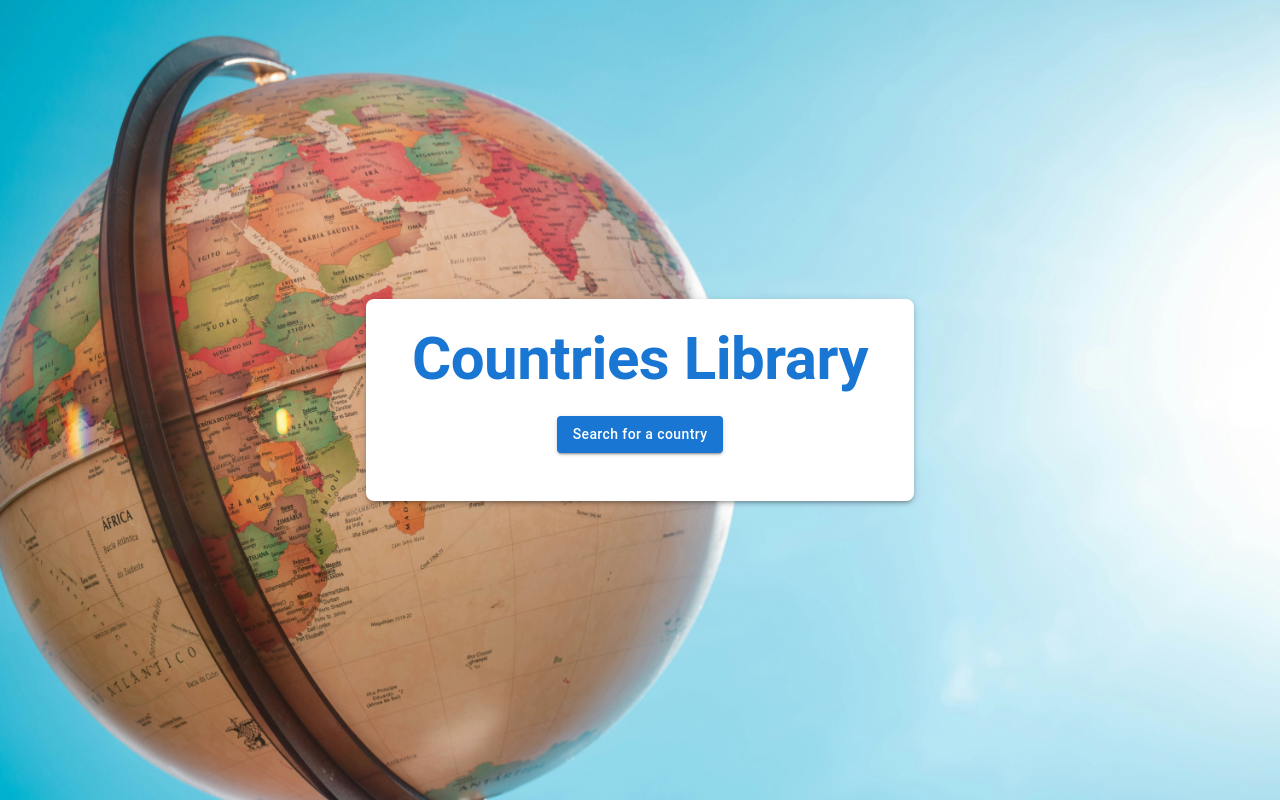
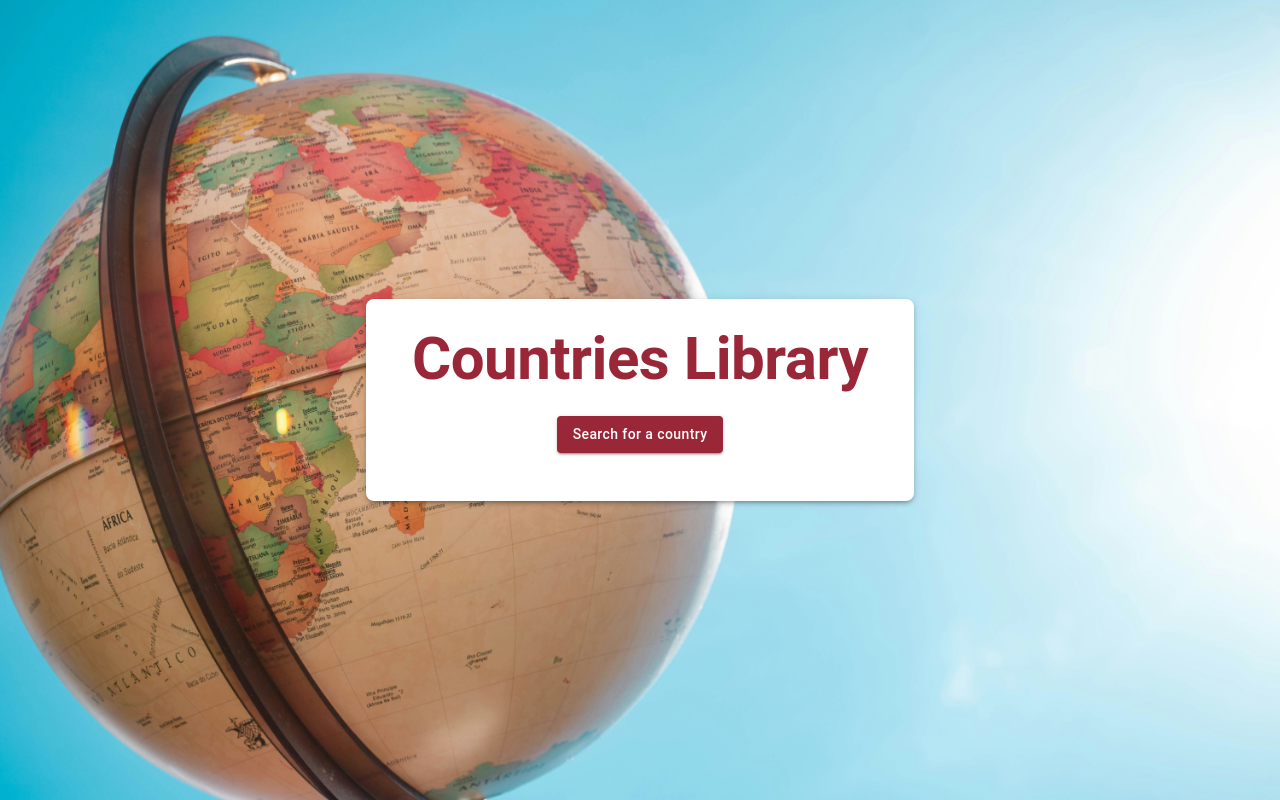
Before and after one commit to Derrick-Nyongesa/Countries, a React (Create React App) app: page / in a window 1280 px wide. Built offline with nearby package versions, Linux system fonts and the light colour scheme.

Commit message:
buttons styling

```diff
--- a/src/comopents/Country.js
+++ b/src/comopents/Country.js
@@ -110,9 +110,9 @@ function Country() {
       <Box px={3} py={2}>
         <Button
           variant="contained"
-          color="primary"
           onClick={() => navigate("/")}
           startIcon={<MenuIcon />}
+          style={{ backgroundColor: "#9a2738", color: "#fff" }}
         >
           Back to Home
         </Button>
--- a/src/comopents/Home.js
+++ b/src/comopents/Home.js
@@ -80,7 +80,7 @@ function Home() {
             gutterBottom
             sx={{ color: "#1976d2", fontWeight: "bold" }}
             onClick={handleHideSearch}
-            style={{ cursor: "pointer" }}
+            style={{ cursor: "pointer", color: "#9a2738" }}
           >
             Countries Library
           </Typography>
@@ -89,6 +89,7 @@ function Home() {
               variant="contained"
               onClick={handleShowSearch}
               sx={{ mb: 3, textTransform: "none" }}
+              style={{ backgroundColor: "#9a2738", color: "#fff" }}
             >
               Search for a country
             </Button>
```
